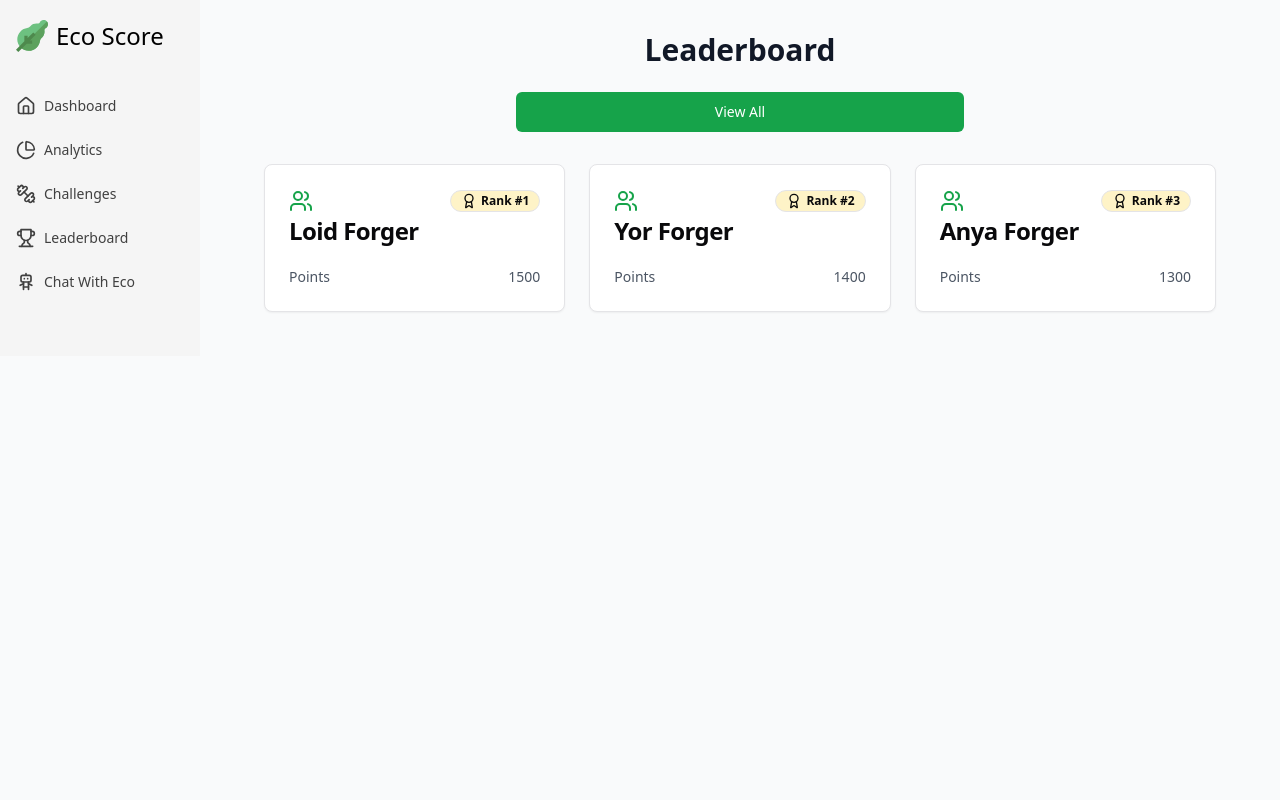
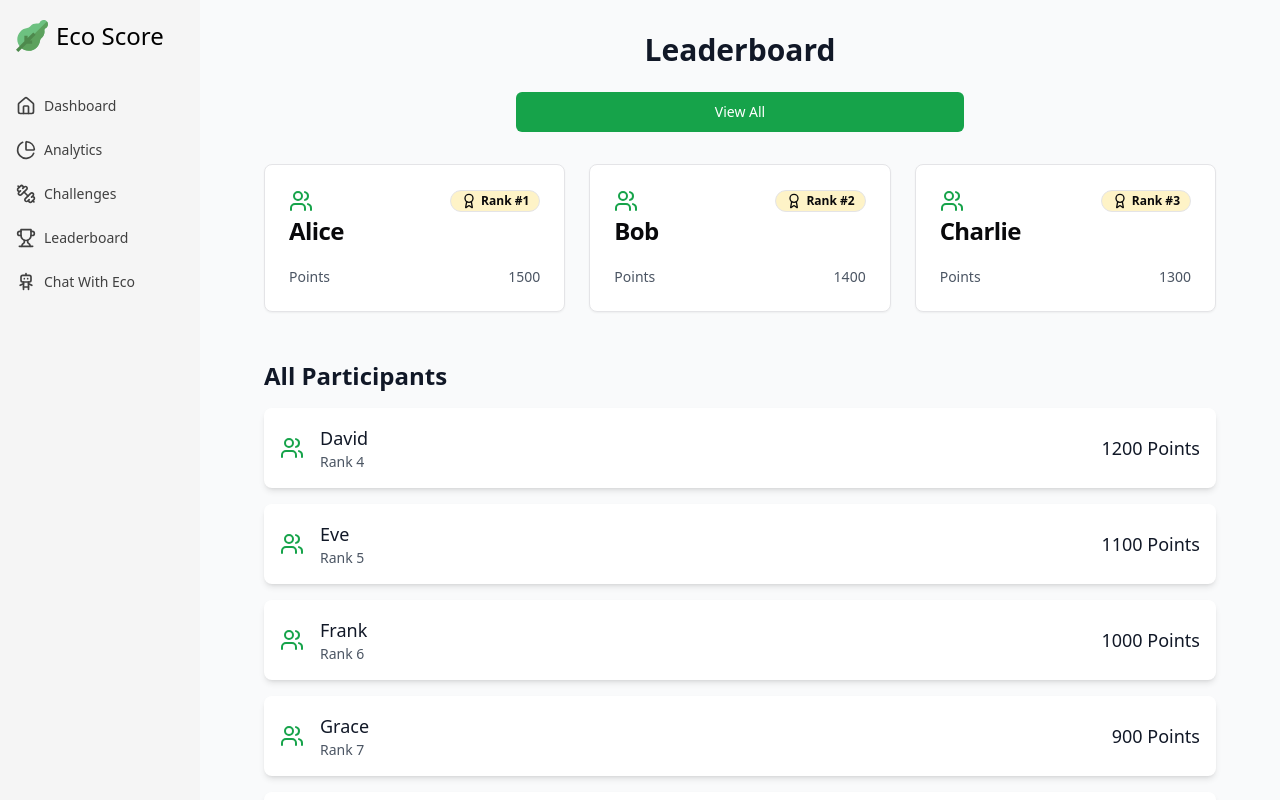
Before and after one commit to pulkit4603/ecoscore2, a React (Vite) app: page /leaderboard in a window 1280 px wide. Built offline with nearby package versions, Linux system fonts and the light colour scheme; no server answers.

Commit message:
ui fixes

```diff
--- a/src/data/leaderboardData.json
+++ b/src/data/leaderboardData.json
@@ -1,23 +1,12 @@
 [
-  {
-    "id": 1,
-    "name": "Loid Forger",
-    "rank": 1,
-    "points": 1500,
-    "icon": "Users"
-  },
-  {
-    "id": 2,
-    "name": "Yor Forger",
-    "rank": 2,
-    "points": 1400,
-    "icon": "Users"
-  },
-  {
-    "id": 3,
-    "name": "Anya Forger",
-    "rank": 3,
-    "points": 1300,
-    "icon": "Users"
-  }
+  { "id": 1, "name": "Alice", "rank": 1, "points": 1500, "icon": "Users" },
+  { "id": 2, "name": "Bob", "rank": 2, "points": 1400, "icon": "Users" },
+  { "id": 3, "name": "Charlie", "rank": 3, "points": 1300, "icon": "Users" },
+  { "id": 4, "name": "David", "rank": 4, "points": 1200, "icon": "Users" },
+  { "id": 5, "name": "Eve", "rank": 5, "points": 1100, "icon": "Users" },
+  { "id": 6, "name": "Frank", "rank": 6, "points": 1000, "icon": "Users" },
+  { "id": 7, "name": "Grace", "rank": 7, "points": 900, "icon": "Users" },
+  { "id": 8, "name": "Hank", "rank": 8, "points": 800, "icon": "Users" },
+  { "id": 9, "name": "Ivy", "rank": 9, "points": 700, "icon": "Users" },
+  { "id": 10, "name": "Jack", "rank": 10, "points": 600, "icon": "Users" }
 ]
--- a/src/pages/Analytics.jsx
+++ b/src/pages/Analytics.jsx
@@ -69,7 +69,7 @@ const AnalyticsDash = () => {
             </Card>
           </Grid>
           <Grid item xs={6} sm={3} md={3}>
-            <Card className="bg-gradient-to-r from-green-500 to-green-600 text-white shadow-lg">
+            <Card className="bg-gradient-to-r h-full from-green-500 to-green-600 text-white shadow-lg">
               <CardContent className="p-3">
                 <h3 className="text-sm font-medium opacity-90">Summary</h3>
                 <p className="text-xs mt-1 opacity-90">
@@ -81,7 +81,7 @@ const AnalyticsDash = () => {
 
           {/* Charts */}
           <Grid item xs={12} md={8}>
-            <Card className="shadow-md">
+            <Card className="shadow-md h-80">
               <CardContent>
                 <h2 className="text-xl font-semibold text-gray-800 mb-6">
                   Energy Usage
@@ -101,9 +101,9 @@ const AnalyticsDash = () => {
           </Grid>
 
           <Grid item xs={12} md={4}>
-            <Card className="shadow-md">
+            <Card className="shadow-md h-80">
               <CardContent>
-                <h2 className="text-xl font-semibold text-gray-800 mb-6">
+                <h2 className="text-xl font-semibold text-gray-800 mb-2">
                   Daily Energy Cost
                 </h2>
                 <ResponsiveContainer width="100%" height={250}>
@@ -124,7 +124,7 @@ const AnalyticsDash = () => {
                     <Tooltip />
                   </PieChart>
                 </ResponsiveContainer>
-                <p className="text-center mt-4 text-lg font-medium text-gray-700">
+                <p className="text-center mt-2 text-lg font-medium text-gray-700">
                   Total: 336 THB
                 </p>
               </CardContent>
--- a/src/pages/Leaderboard.jsx
+++ b/src/pages/Leaderboard.jsx
@@ -1,10 +1,5 @@
 import React from "react";
-import {
-  Card,
-  CardContent,
-  CardHeader,
-  CardTitle,
-} from "@/components/ui/card";
+import { Card, CardContent, CardHeader, CardTitle } from "@/components/ui/card";
 import { Button } from "@/components/ui/button";
 import { Badge } from "@/components/ui/badge";
 import { Users, Award } from "lucide-react";
@@ -21,34 +16,40 @@ const Leaderboard = () => {
     }
   };
 
+  const topThree = leaderboardData.slice(0, 3);
+  const remainingUsers = leaderboardData.slice(3);
+
   return (
-    <div className="min-h-screen bg-gray-50 dark:bg-gray-900 flex">
+    <div className="min-h-screen h-screen overflow-hidden bg-gray-50 dark:bg-gray-900 flex">
       <PdSidebar />
-      <div className="flex-1 p-8">
+      <div className="flex-1 p-8 overflow-y-auto">
         <div className="container mx-auto">
           <div className="flex flex-col items-center space-y-4">
             <h1 className="text-3xl font-bold text-gray-900 dark:text-white mb-2">
               Leaderboard
             </h1>
             <div className="grid w-full max-w-md grid-cols-1 gap-4">
-              <Button
-                variant="solid"
-                className="bg-green-600 text-white"
-              >
+              <Button variant="solid" className="bg-green-600 text-white">
                 View All
               </Button>
             </div>
           </div>
 
-          {/* Content */}
+          {/* Top 3 Users */}
           <div className="space-y-8 mt-8">
             <div className="grid md:grid-cols-2 lg:grid-cols-3 gap-6">
-              {leaderboardData.map((user) => (
-                <Card key={user.id} className="hover:shadow-lg transition-shadow">
+              {topThree.map((user) => (
+                <Card
+                  key={user.id}
+                  className="hover:shadow-lg transition-shadow"
+                >
                   <CardHeader>
                     <div className="flex items-center justify-between">
                       {getIcon(user.icon)}
-                      <Badge variant="outline" className="bg-amber-100 dark:bg-amber-900">
+                      <Badge
+                        variant="outline"
+                        className="bg-amber-100 dark:bg-amber-900"
+                      >
                         <Award className="h-4 w-4 mr-1" />
                         Rank #{user.rank}
                       </Badge>
@@ -69,6 +70,38 @@ const Leaderboard = () => {
               ))}
             </div>
           </div>
+
+          {/* Remaining Users */}
+          <div className="mt-12">
+            <h2 className="text-2xl font-bold text-gray-900 dark:text-white mb-4">
+              All Participants
+            </h2>
+            <div className="space-y-4">
+              {remainingUsers.map((user) => (
+                <div
+                  key={user.id}
+                  className="flex items-center justify-between p-4 bg-white dark:bg-gray-800 rounded-lg shadow-md"
+                >
+                  <div className="flex items-center space-x-4">
+                    {getIcon(user.icon)}
+                    <div>
+                      <h3 className="text-lg font-medium text-gray-900 dark:text-white">
+                        {user.name}
+                      </h3>
+                      <p className="text-sm text-gray-600 dark:text-gray-400">
+                        Rank {user.rank}
+                      </p>
+                    </div>
+                  </div>
+                  <div className="text-right">
+                    <p className="text-lg font-medium text-gray-900 dark:text-white">
+                      {user.points} Points
+                    </p>
+                  </div>
+                </div>
+              ))}
+            </div>
+          </div>
         </div>
       </div>
     </div>
```
Also changed, not shown: src/pages/Challenges.jsx (+79 -23 lines).
